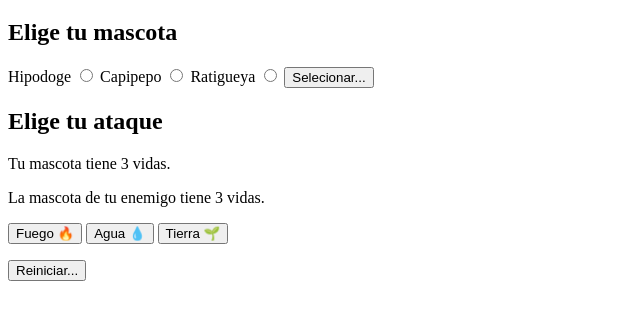
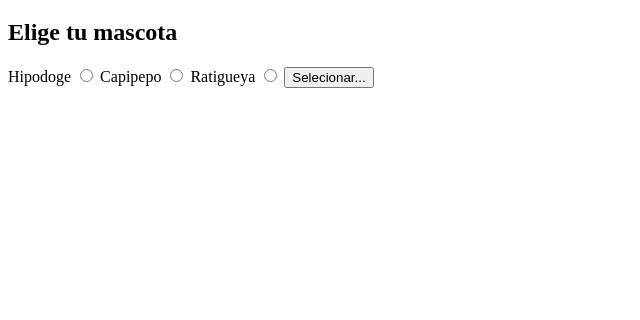
Before and after one commit to flesdev/Juego-Mascotas-Platzi, a plain HTML site: page index.html in a window 1280 px wide. Shown: the part 62-382 px from the top of the page, without its empty margins (0-640 px from the left). Drawn offline with Linux system fonts and the light colour scheme; the site is published under a folder, as on GitHub Pages, so addresses that start at the root find nothing.

Commit message:
Improve reference of JS & CSS

```diff
--- a/index.html
+++ b/index.html
@@ -5,8 +5,8 @@
     <meta http-equiv="X-UA-Compatible" content="IE=edge">
     <meta name="viewport" content="width=device-width, initial-scale=1.0">
     <title>Mokepon 🔥💧🌱</title>
-    <script src="/js/index.js"></script>
-    <link rel="stylesheet" href="/styles/style.css">
+    <script src="js/index.js"></script>
+    <link rel="stylesheet" href="styles/style.css">
 </head>
 <body>
     <h1>Mokepon! 🔥💧🌱</h1>
```
